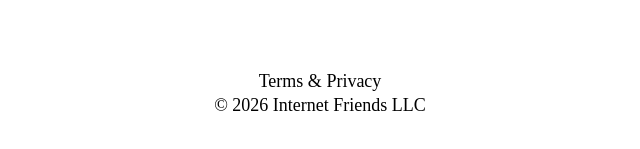
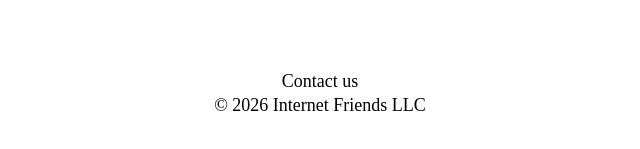
Before and after one commit to internetfriendsllc/internetfriendsllc, a plain HTML site: page index.html in a window 1280 px wide. Shown: the part 647-796 px from the top of the page, 320-960 px from the left. Drawn offline with Linux system fonts and the light colour scheme.

Commit message:
Replace Terms & Privacy footer links with Contact us
Co-Authored-By: Claude Opus 5.5 <noreply@anthropic.com>
Claude-Session: https://claude.ai/code/session_014c5j4Muf5SBAt2dX3s2W7S

```diff
--- a/index.html
+++ b/index.html
@@ -109,7 +109,7 @@
 </div>
 
 <footer class="footer">
-  <p><a href="https://internetfriends.llc/terms" target="_blank" rel="noopener">Terms</a> &amp; <a href="https://internetfriends.llc/privacy" target="_blank" rel="noopener">Privacy</a></p>
+  <p><a href="mailto:info@internetfriends.llc">Contact us</a></p>
   <p>© 2026 <a href="https://internetfriends.llc/articles-of-organization.pdf" target="_blank" rel="noopener">Internet Friends LLC</a></p>
 </footer>
 
```
